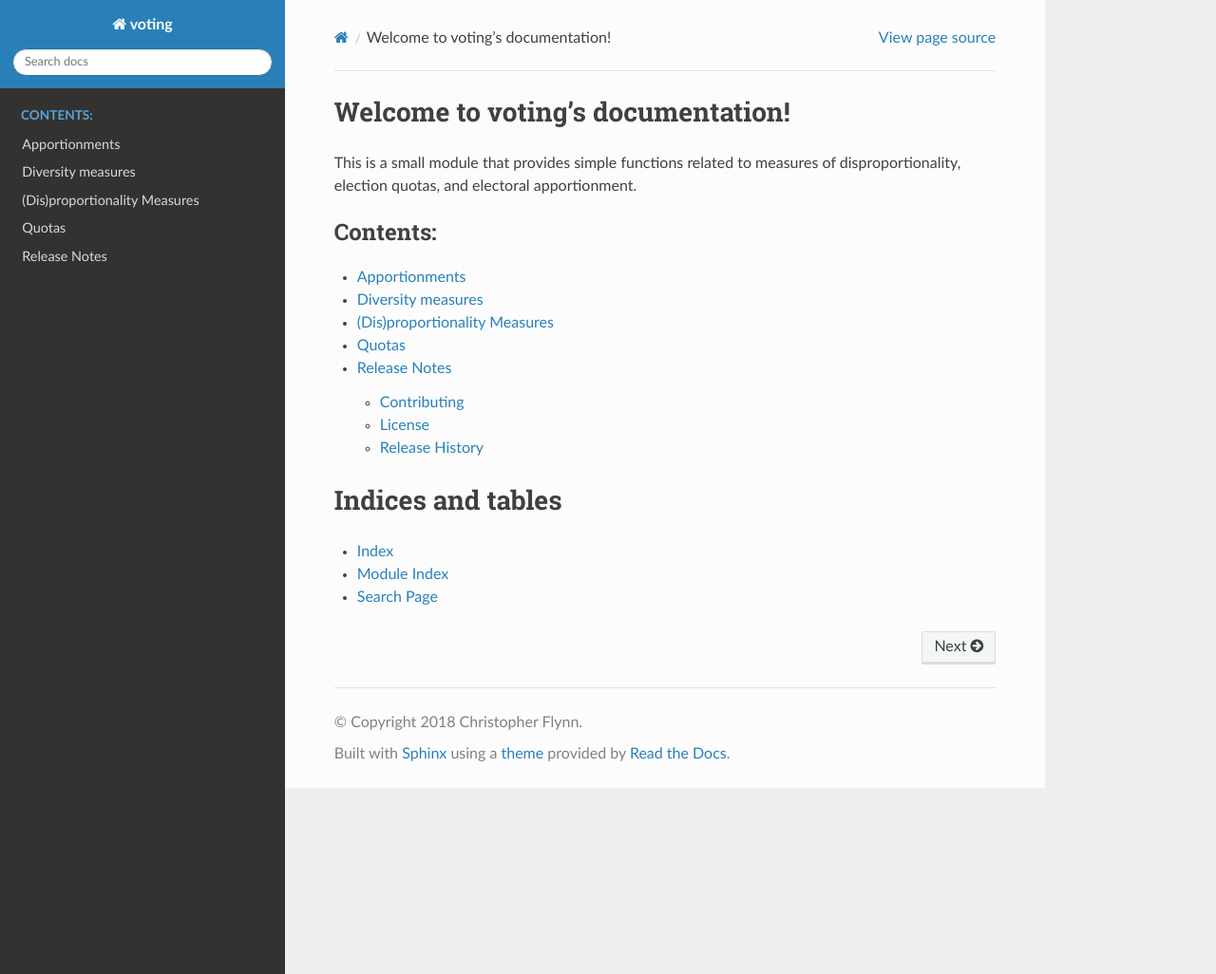
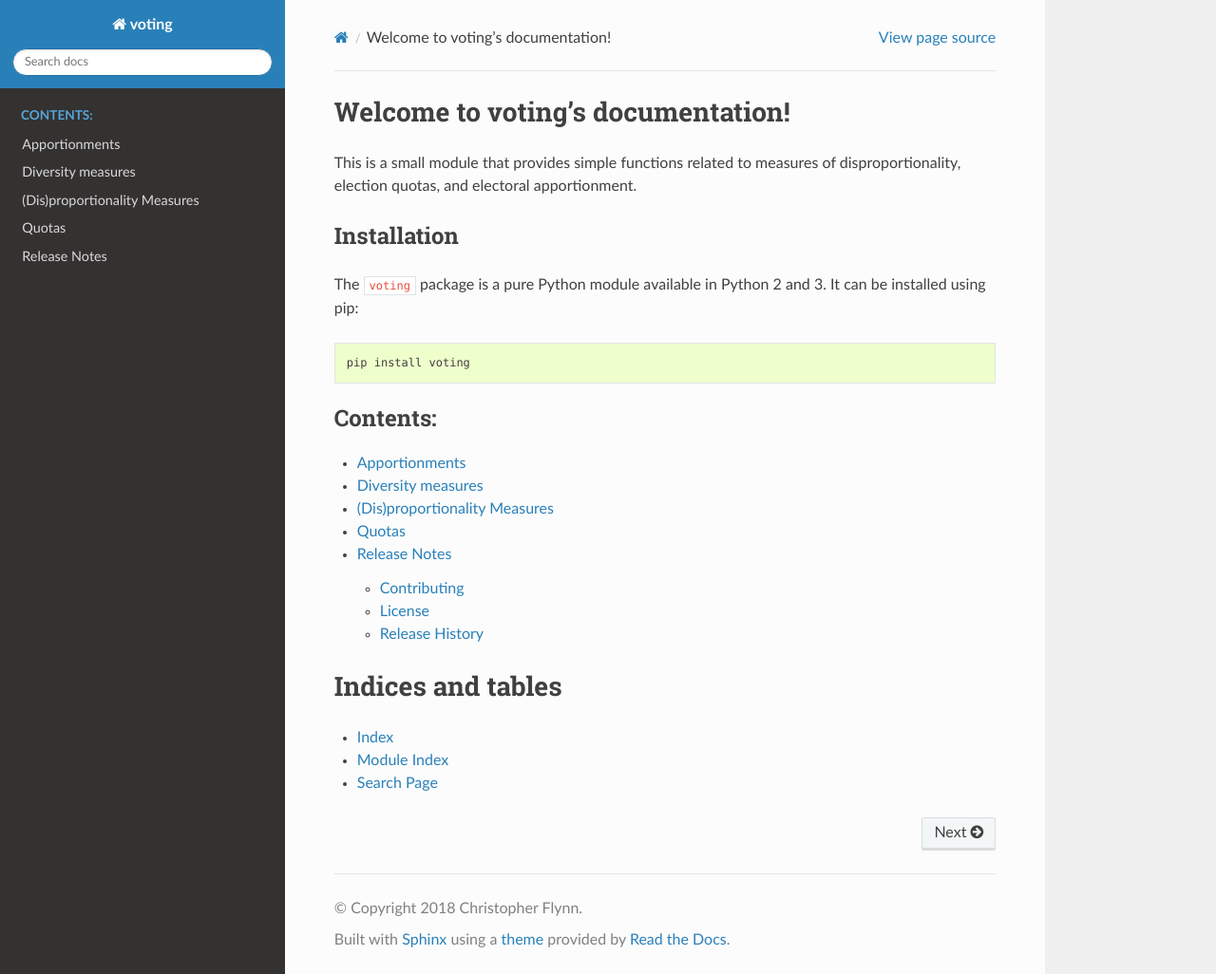
Before and after one commit to crflynn/voting, a Sphinx documentation site: the page built from docs/index.rst, in a window 1280 px wide and 1026 px high. Shown: the whole window at 95% size. Built offline with Sphinx 7.4.7 and the Read the Docs theme 2.0.0, drawn with Linux system fonts in a browser that asks for light colours.

Commit message:
add installation to docs [ci skip]

```diff
--- a/docs/index.rst
+++ b/docs/index.rst
@@ -8,6 +8,17 @@ Welcome to voting's documentation!
 
 This is a small module that provides simple functions related to measures of
 disproportionality, election quotas, and electoral apportionment.
+
+Installation
+------------
+
+The ``voting`` package is a pure Python module available in Python 2 and 3. It
+can be installed using pip:
+
+.. code-block:: shell
+
+    pip install voting
+
 
 .. toctree::
    :maxdepth: 2
```
